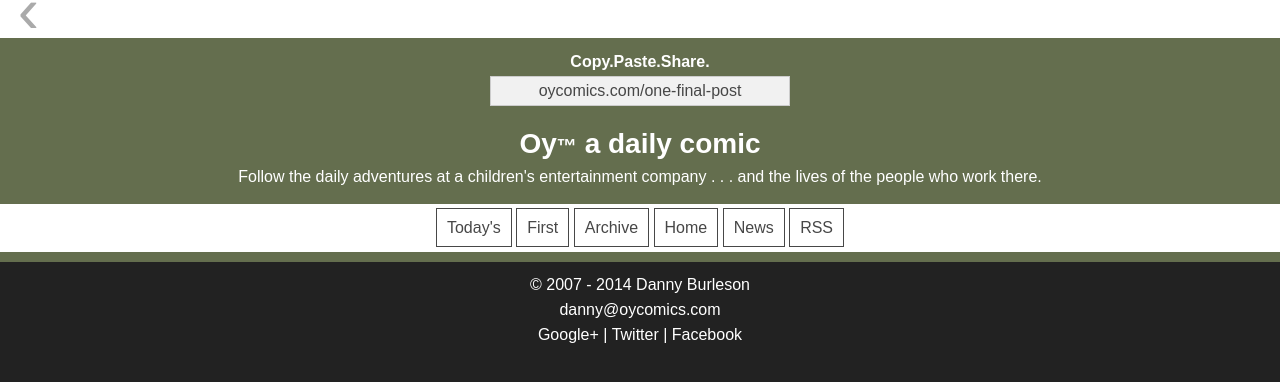
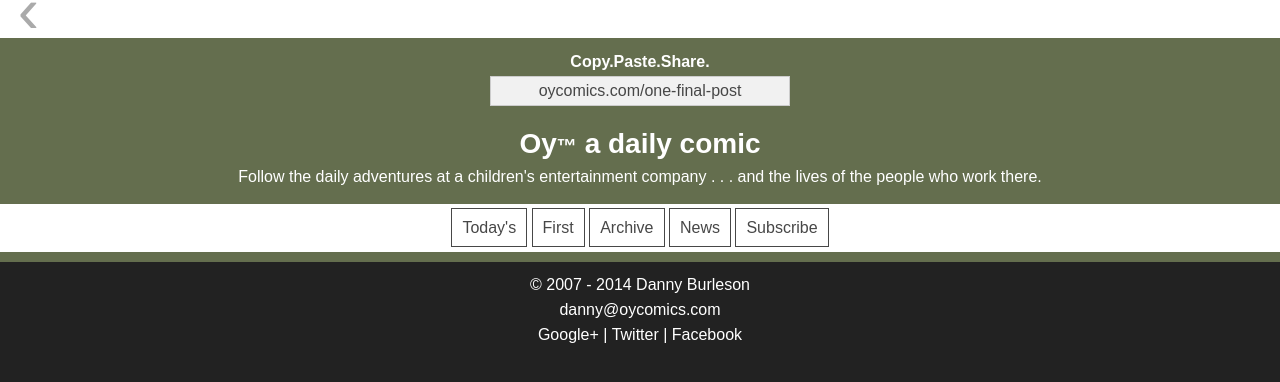
Before and after one commit to oycomics/oycomics.github.io, a Jekyll site: the page built from index.html, in a window 1280 px wide. Shown: the top 382 px of the page. Built offline with Jekyll 4.4.1, drawn with Linux system fonts in a browser that asks for light colours; Markdown is read by kramdown in place of the engine named in the settings; the list of posts is cut into pages by our own code.

Commit message:
Update nav.html

```diff
--- a/_includes/nav.html
+++ b/_includes/nav.html
@@ -4,7 +4,6 @@
 	{% endfor %}
 	<a class="nav_item first_comic_link" href="/">First</a>
 	<a class="nav_item archive_link" href="/archive">Archive</a>
-	<a class="nav_item about" href="/">Home</a>
 	<a class="nav_item news" href="http://oycomicsetc.com" target="_blank">News</a>
-	<a class="nav_item rss" href="http://feeds.feedburner.com/oy" target="_blank">RSS</a>
+	<a class="nav_item rss" href="http://feeds.feedburner.com/oy" target="_blank">Subscribe</a>
 </div>
```
